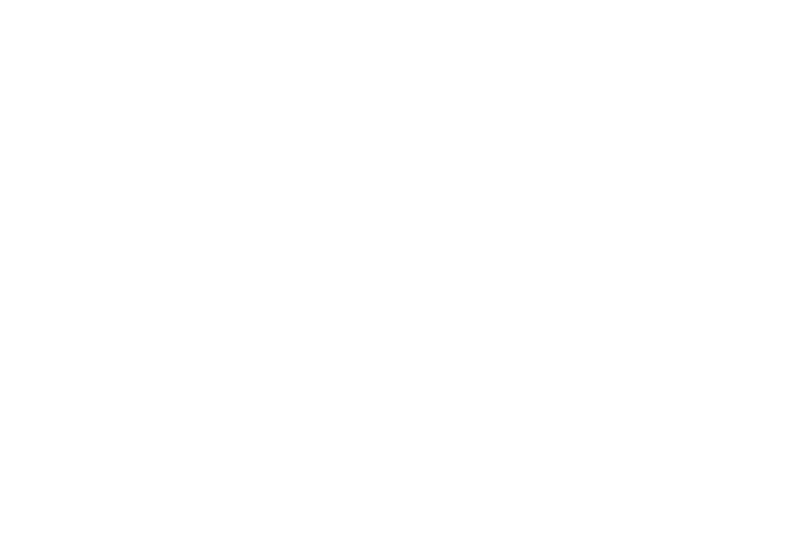
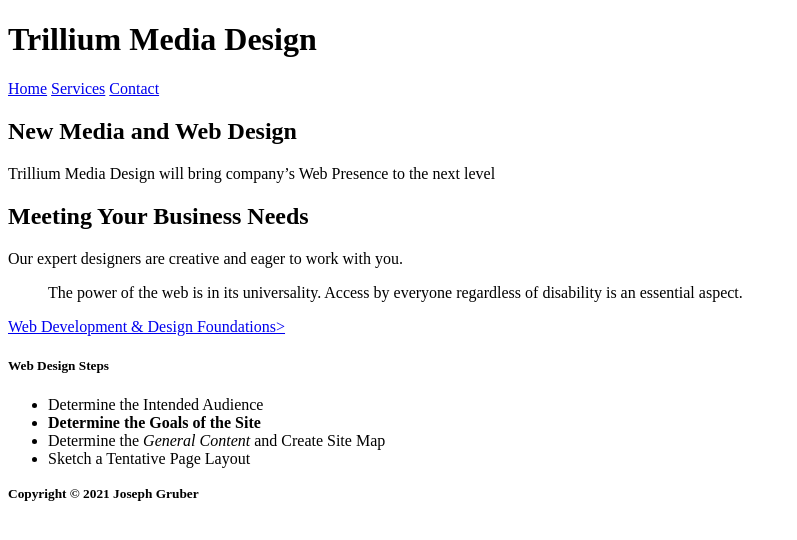
Before and after one commit to 44144-fa21/ch2inclassnotes-JosephGruberNW, a plain HTML site: page index.html in a window 1280 px wide. Shown: the whole page, without its empty margins (0-797 px from the left). Drawn offline with Linux system fonts and the light colour scheme.

Commit message:
Chapter 2 Notes
Added Chapter 2 Notes in Index, Services, and Contact

```diff
--- a/index.html
+++ b/index.html
@@ -1,10 +1,40 @@
 <!DOCTYPE html>
 <html lang="en">
 	<head>
-		<title>LASTNAME Chapter 2 InClass Notes</title>
+		<title>Gruber Chapter 2 InClass Notes</title>
 		<meta charset="utf-8">
 	</head>
 	<body>
+		<h1>Trillium Media Design</h1>
+		<nav>
+			<a href="index.html">Home</a>
+			<a href="services.html">Services</a>
+			<a href="contact.html">Contact</a>
+		</nav>
+		<main>
+			<h2>New Media and Web Design</h2>
+			<p>Trillium Media Design will bring company&rsquo;s Web Presence
+				to the next level</p>
 
+			<h2> Meeting Your Business Needs</h2>
+			<p>Our expert designers are creative and eager to work with you.</p>
+			<blockquote>The power of the web is in its universality. Access by everyone
+				regardless of disability is an essential aspect.
+			</blockquote>
+
+			<a href="http://webdevfoundations.net">Web Development &amp; Design Foundations>
+			</a>
+
+			<h5>Web Design Steps</h5>
+			<ul>
+				<li>Determine the Intended Audience</li>
+				<li><strong>Determine the Goals of the Site</strong></li>
+				<li>Determine the <em>General Content</em> and Create Site Map</li>
+				<li>Sketch a Tentative Page Layout</li>
+			</ul>
+		</main>
+		<footer>
+			<p><small><strong>Copyright &copy; 2021 Joseph Gruber</strong></small></P>
+		</footer>
 	</body>
 </html>
```
Also changed, not shown: contact.html (added, +25 -0 lines), services.html (added, +27 -0 lines).
